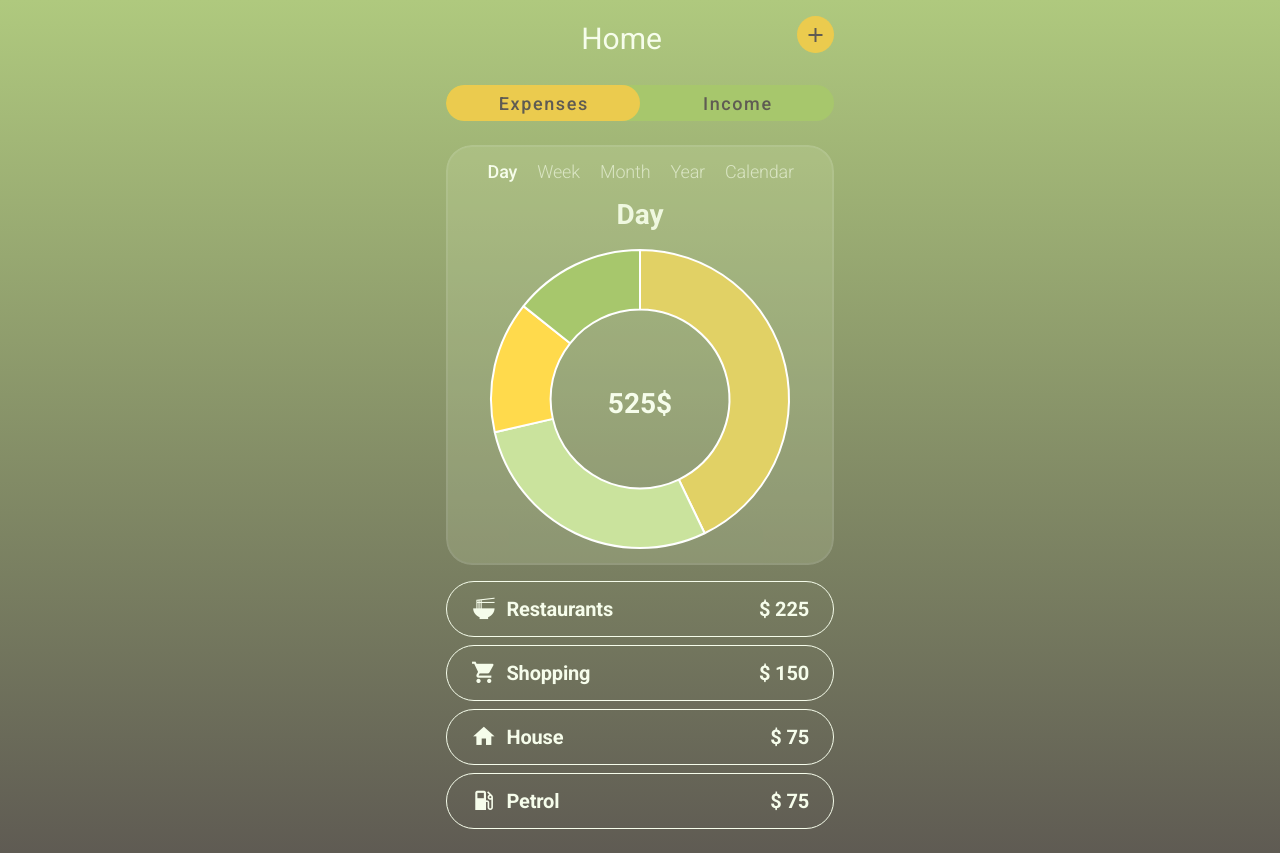
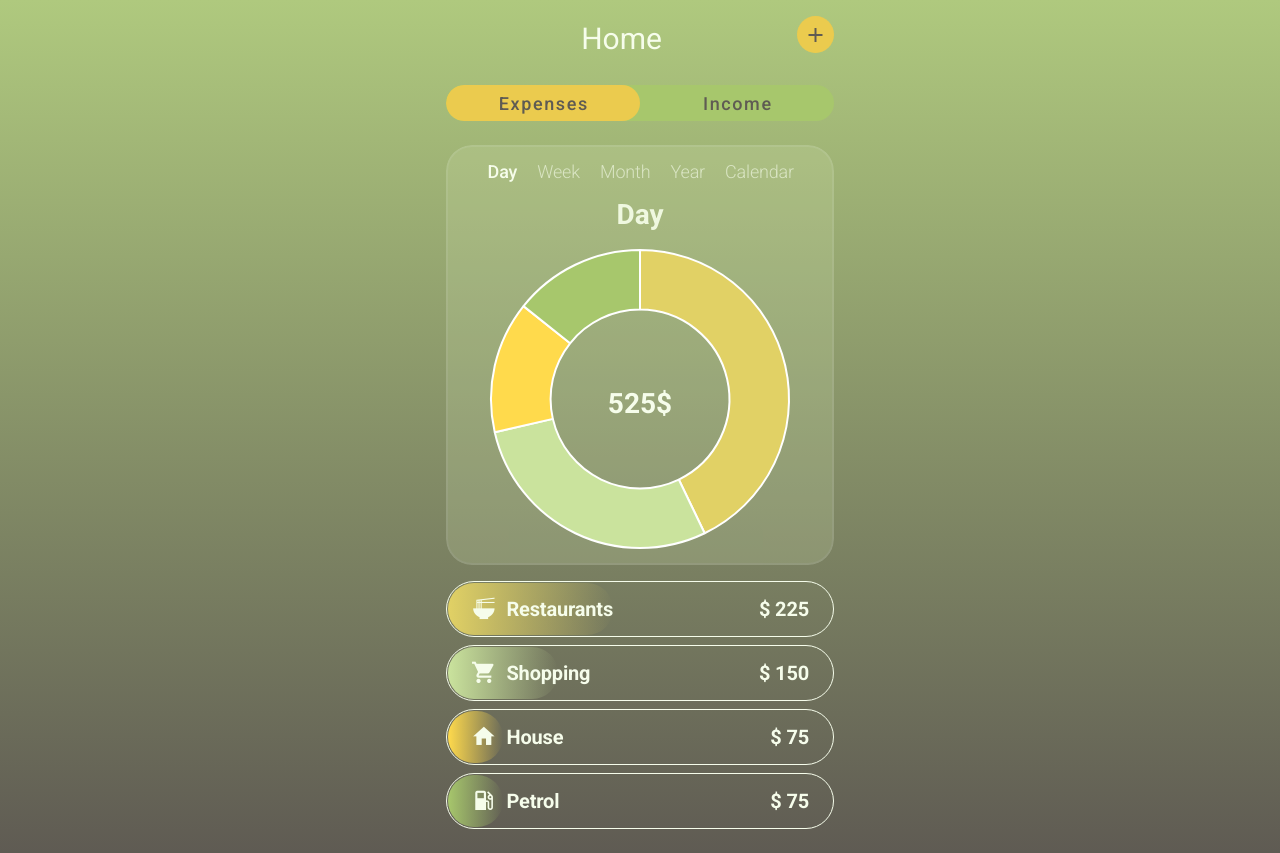
Before and after one commit to shataev/wanna-track-client, a Vue app: page /expenses in a window 1280 px wide. Built offline with nearby package versions, Linux system fonts and the light colour scheme.

Commit message:
feat: progress layout on value buttons

```diff
--- a/src/components/AppValueButton.vue
+++ b/src/components/AppValueButton.vue
@@ -3,9 +3,10 @@
     variant="outlined"
     rounded="pill"
     color="app-light"
-    class="value-button text-none w-100 px-7 justify-space-between mb-2"
+    class="value-button text-none w-100 px-7 justify-space-between mb-2 position-relative"
     height="56"
   >
+    <div class="progress-layout" :style="progressLayoutStyles"></div>
     <template #prepend>
       <v-icon :icon="icon" class="mr-2"></v-icon>
       <span class="name">{{ name }}</span>
@@ -31,15 +32,44 @@ export default {
     value: {
       type: Number,
       required: true
+    },
+    color: {
+      type: String,
+      required: true
+    },
+    progress: {
+      type: Number,
+      required: true
+    }
+  },
+  computed: {
+    progressLayoutStyles() {
+      return {
+        background: `linear-gradient(90deg, ${this.color}, transparent)`,
+        width: `${this.progress * 100}%`
+      }
     }
   }
 }
 </script>
 
 <style scoped lang="scss">
+:deep(.v-btn__prepend, .v-btn__append) {
+  z-index: 1;
+}
+
 .value-button {
   font-size: 20px;
   letter-spacing: -0.18px;
   font-weight: 600;
 }
+
+.progress-layout {
+  position: absolute;
+  top: 1px;
+  bottom: 1px;
+  left: 1px;
+  border-radius: 28px;
+  z-index: 0;
+}
 </style>
--- a/src/pages/ExpensesPage.vue
+++ b/src/pages/ExpensesPage.vue
@@ -35,9 +35,12 @@
   <div class="values">
     <app-value-button
       v-for="expense in expenses"
+      :key="expense.name"
       :icon="expense.icon"
       :name="expense.name"
       :value="expense.value"
+      :color="expense.color"
+      :progress="expense.value / total"
     >
     </app-value-button>
   </div>
@@ -50,6 +53,7 @@ import AppValueButton from '@/components/AppValueButton.vue'
 
 ChartJS.register(ArcElement)
 
+// TODO: move into plugins
 const centerText = {
   id: 'centerText',
   afterDatasetsDraw(chart) {
@@ -71,6 +75,7 @@ const centerText = {
   }
 }
 
+// TODO: change on real data
 const expenses = [
   {
     name: 'Restaurants',
@@ -126,15 +131,6 @@ export default {
           value: 'calendar'
         }
       ],
-      /*chartData: {
-        labels: ['VueJs', 'EmberJs', 'ReactJs', 'AngularJs'],
-        datasets: [
-          {
-            backgroundColor: ['#E1D165', '#CAE39D', '#FFDA4C', '#A7C76C'],
-            data: [40, 20, 80, 10]
-          }
-        ]
-      },*/
       chartOptions: {
         responsive: true,
         maintainAspectRatio: false,
```
